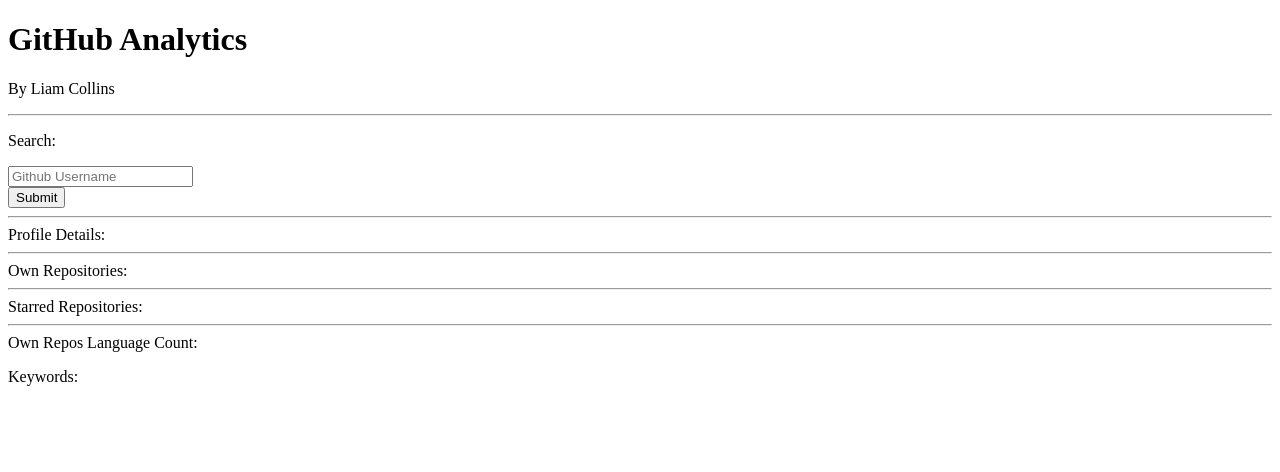
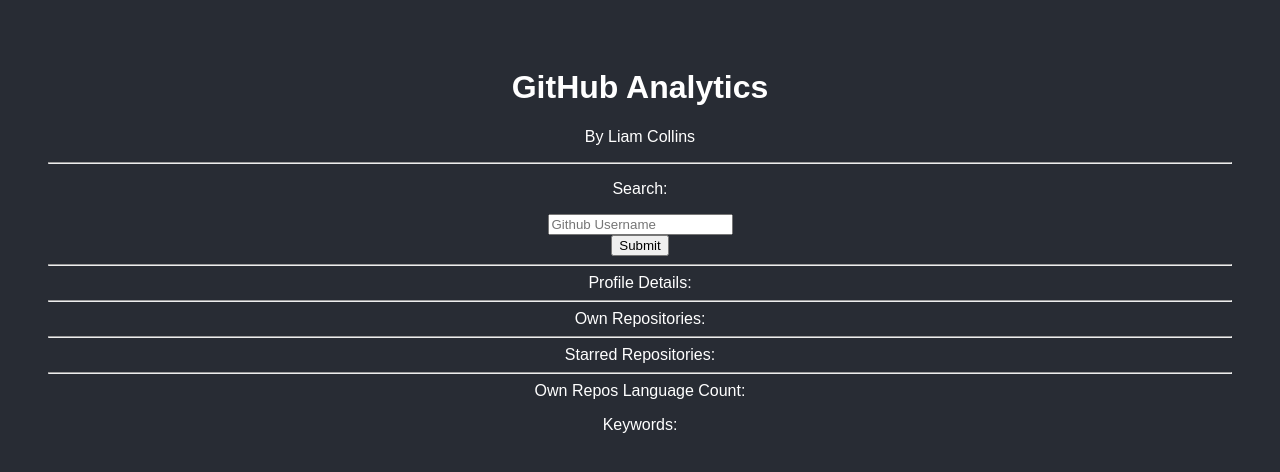
Before and after one commit to lpc477/GitHubVis, a React (Create React App) app in the folder project/: page / in a window 1280 px wide. Shown: the top 472 px of the page. Built offline with nearby package versions, Linux system fonts and the light colour scheme.

Commit message:
Added base styling sheet

```diff
--- /dev/null
+++ b/project/src/App.css
@@ -0,0 +1,7 @@
+body {
+  background-color: #282c34;
+  color: white;
+  padding: 40px;
+  font-family: Arial;
+  text-align: center;
+}
--- a/project/src/App.jsx
+++ b/project/src/App.jsx
@@ -5,6 +5,7 @@
 import ProfileDetails from './components/ProfileDetails.jsx';
 import LanguageList from './components/LanguageList.jsx';
 import lda from 'lda';
+import './App.css';
 class App extends Component {
   constructor() {
     super();
```
